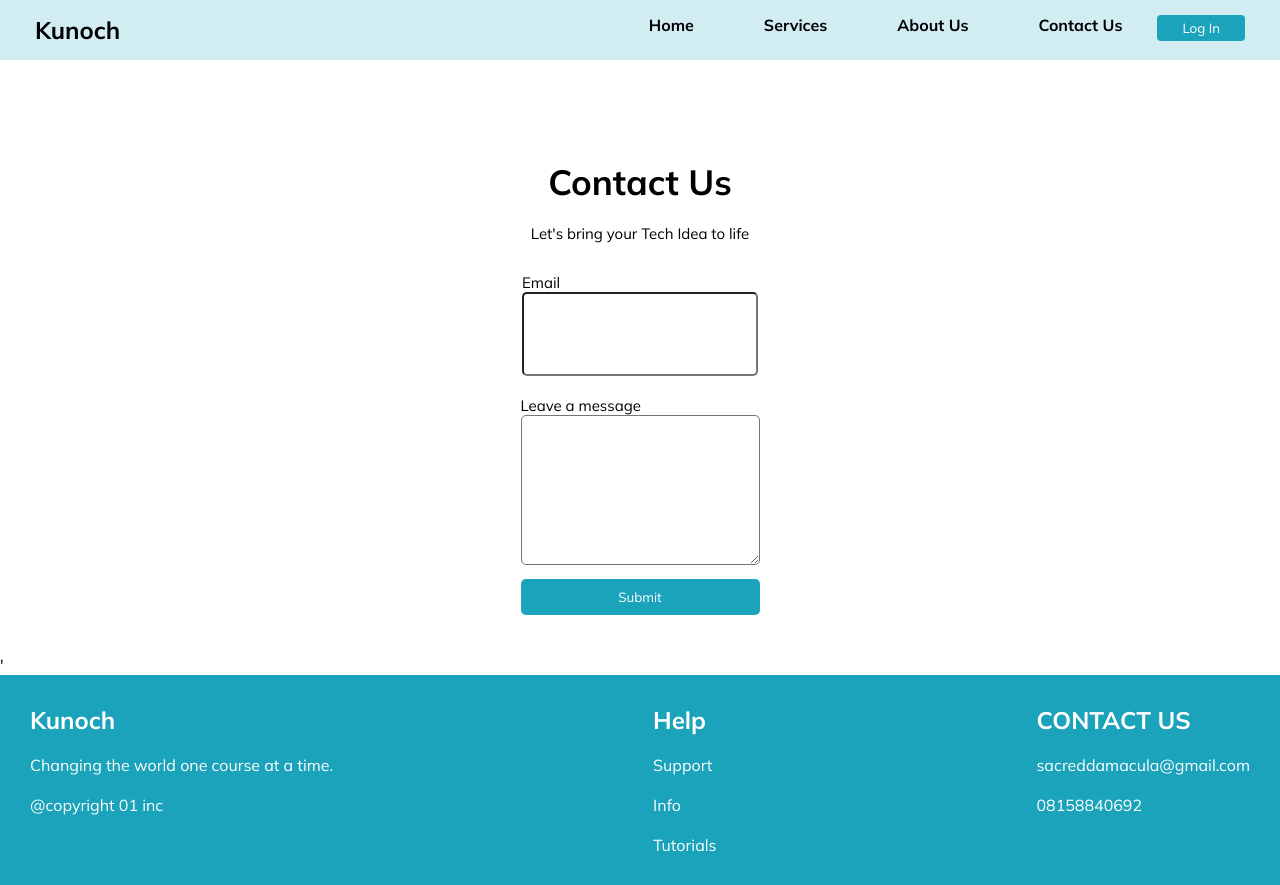
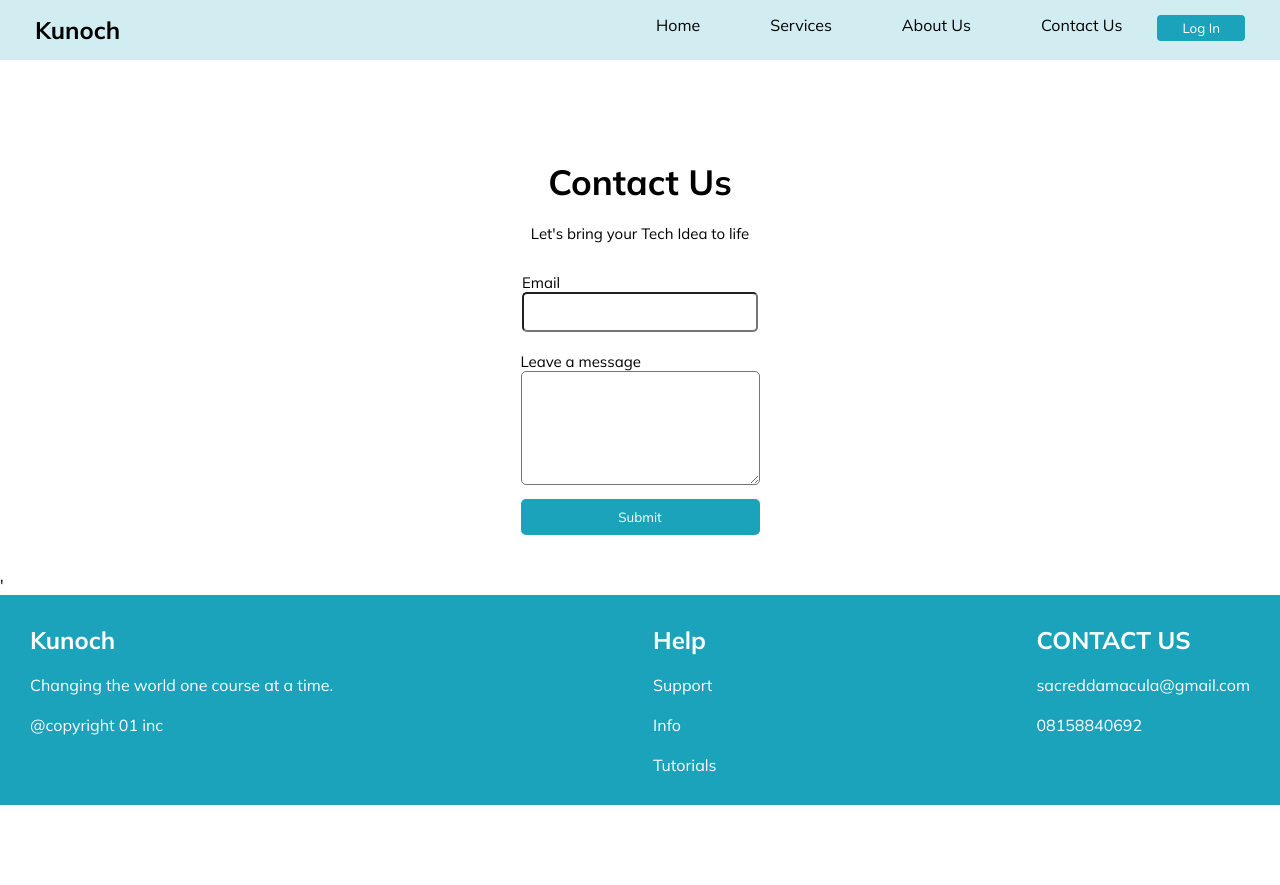
Before and after one commit to MiracleChibuike/kunoch_lms, a plain HTML site: page dist/contacts.html in a window 1280 px wide. After the commit the page ends 805 px from the top, so only its background shows below. Drawn offline with Linux system fonts and the light colour scheme; a web font is replaced by a local one.

Commit message:
completed

```diff
--- a/dist/contacts.html
+++ b/dist/contacts.html
@@ -4,7 +4,7 @@
 <head>
     <meta charset="UTF-8">
     <meta name="viewport" content="width=device-width, initial-scale=1.0">
-    <title>Document</title>
+    <title>Connect with Kunoch Digi</title>
     <style>
         @import url('https://fonts.googleapis.com/css2?family=Asap+Condensed&family=Cabin+Condensed&family=Dancing+Script&family=Jost&family=Kalam&family=Kanit&family=Mulish:ital,wght@0,200..1000;1,200..1000&family=Noto+Sans+Display:wght@600&family=Odibee+Sans&family=PT+Sans+Narrow&family=Sansita+Swashed:wght@300..900&family=Signika+Negative:wght@300..700&family=Slabo+27px&family=Syne:wght@400..800&family=Ubuntu:wght@500&family=Yesteryear&display=swap');
     </style>
@@ -28,10 +28,10 @@
         <div class="nav_ContentsAll">
             <div class="nav_links">
                 <ul>
-                                            <li class="navs_El" data-page="/Index.html" id="Home_El" onclick="load_Home_page()"><b>Home</b></li>
-                                            <li class="navs_El" data-page="/Services.html" id="services_El" onclick="load_services_page()"><b>Services</b></li>
-                                            <li class="navs_El" data-page="/About_Us.html" id="about_EL" onclick="about_Page()"><b>About Us</b></li>
-                                            <li class="navs_El" data-page="/Contacts.html" id="Contact" onclick="load_contact_page()"><b>Contact Us</b></li>
+                                            <li class="navs_El" data-page="/Index.html" id="Home_El" onclick="load_Home_page()">Home</li>
+                                            <li class="navs_El" data-page="/Services.html" id="services_El" onclick="load_services_page()">Services</li>
+                                            <li class="navs_El" data-page="/About_Us.html" id="about_EL" onclick="about_Page()">About Us</li>
+                                            <li class="navs_El" data-page="/Contacts.html" id="Contact" onclick="load_contact_page()">Contact Us</li>
 
                 </ul>
             </div>
--- a/dist/css/contacts.css
+++ b/dist/css/contacts.css
@@ -149,13 +149,13 @@
 }
 #inp{
     border-radius: 5px;
-    height: 50px;
-   padding: 40px 40px;
+   padding: 10px 40px;
+   outline: none;
 }
 #textarea{
     border-radius: 5px;
-    height: 150px;
     padding: 40px 40px;
+    outline: none;
 }
 #bt{
     margin: 10px 0;
```
